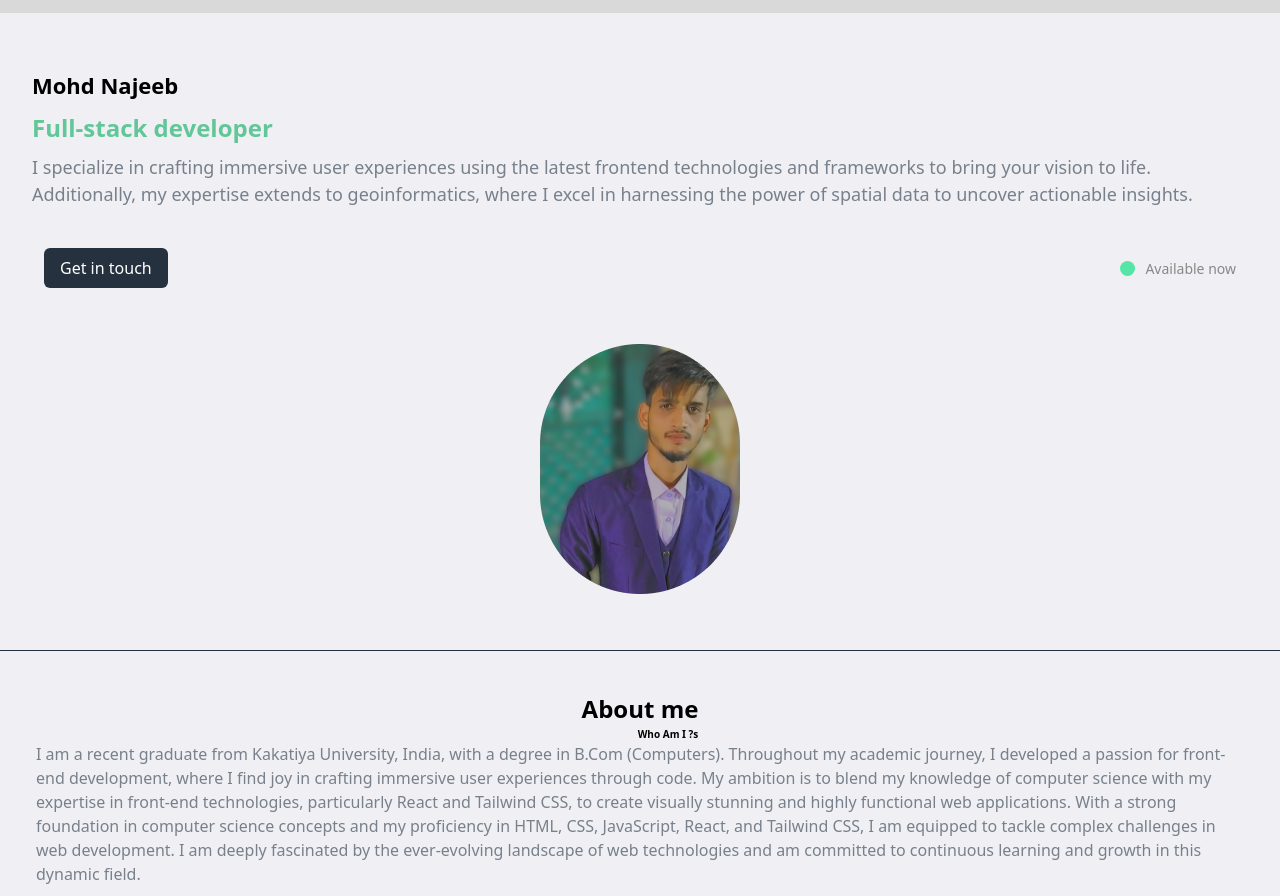
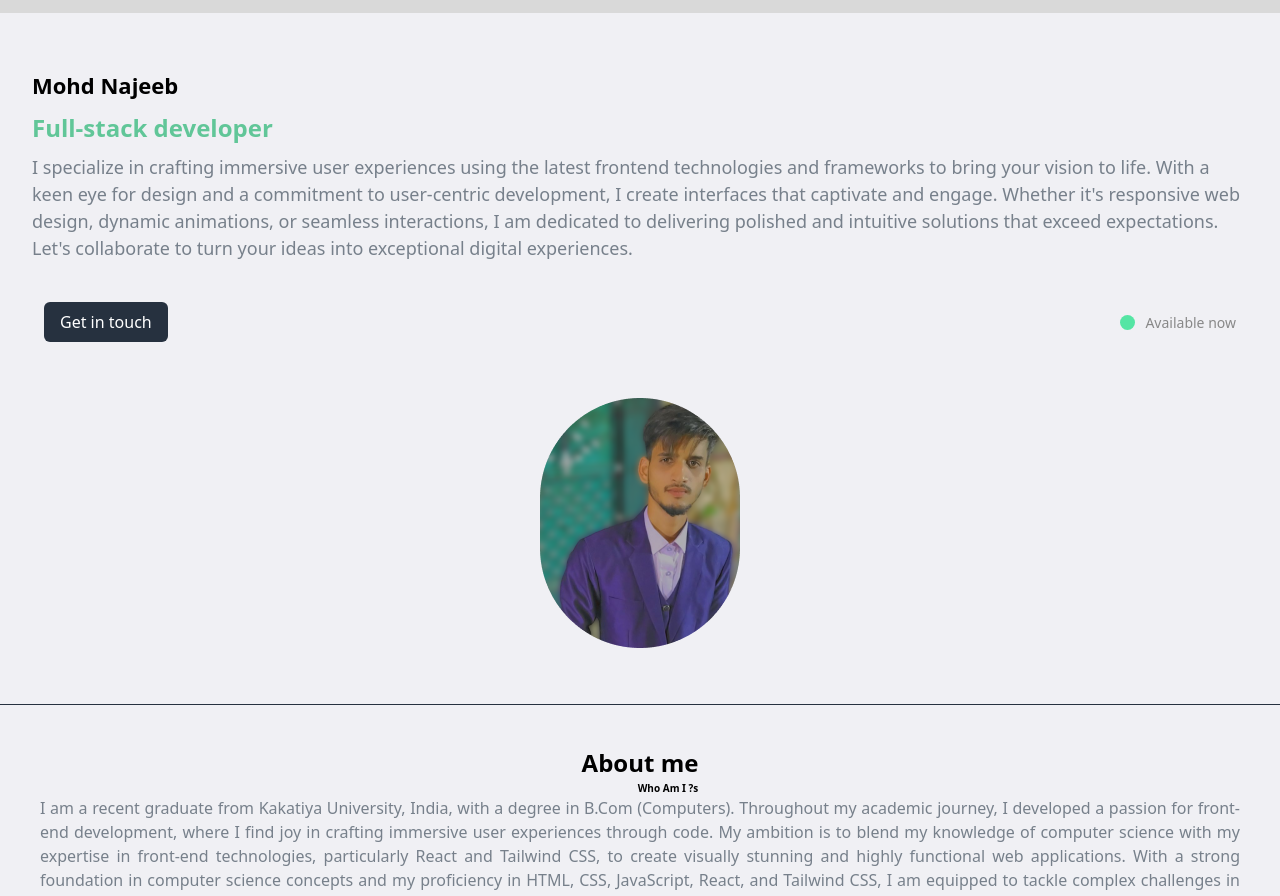
Before and after one commit to Najeeb-rehman-dev/Portfolio-website, a website: page index.html in a window 1280 px wide. Shown: the part 43-939 px from the top of the page. Drawn offline with Linux system fonts and the light colour scheme.

Commit message:
change the text in get in touch section

```diff
--- a/index.html
+++ b/index.html
@@ -35,9 +35,12 @@
             <p class="text-[18px] font-medium text-[#77808B]">
               I specialize in crafting immersive user experiences using the
               latest frontend technologies and frameworks to bring your vision
-              to life. Additionally, my expertise extends to geoinformatics,
-              where I excel in harnessing the power of spatial data to uncover
-              actionable insights.
+              to life. With a keen eye for design and a commitment to
+              user-centric development, I create interfaces that captivate and
+              engage. Whether it's responsive web design, dynamic animations, or
+              seamless interactions, I am dedicated to delivering polished and
+              intuitive solutions that exceed expectations. Let's collaborate to
+              turn your ideas into exceptional digital experiences.
             </p>
           </div>
 
@@ -61,7 +64,7 @@
       </section>
       <!-- about me section -->
       <section>
-        <div class="flex flex-col px-9">
+        <div class="flex flex-col px-10">
           <div class="flex flex-col items-center">
             <h1 class="text-xl font-bold">About me</h1>
             <div class="ml-14 flex justify-center">
@@ -70,7 +73,7 @@
           </div>
 
           <div>
-            <div class="text-md font-medium text-[#77808B]">
+            <div class="text-justify text-md font-medium text-[#77808B]">
               <p>
                 I am a recent graduate from Kakatiya University, India, with a
                 degree in B.Com (Computers). Throughout my academic journey, I
```
Also changed, not shown: src/dist/output.css.
